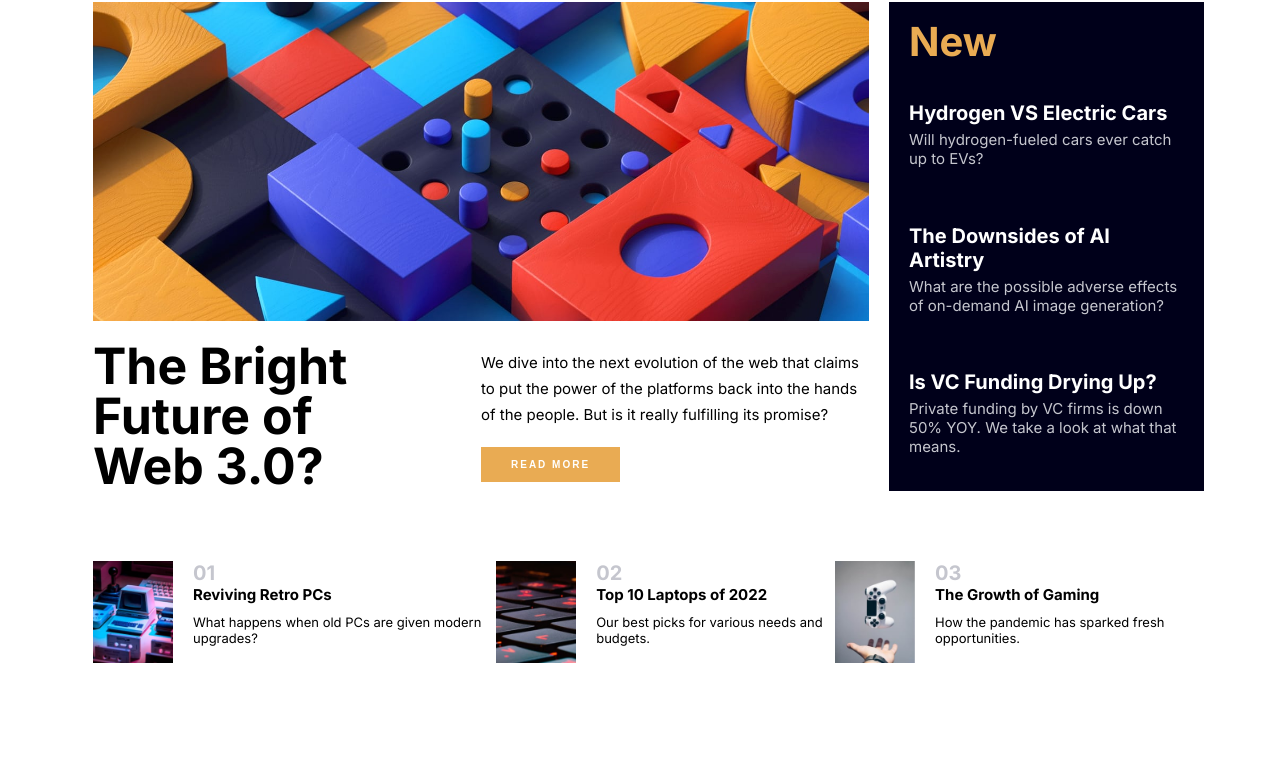
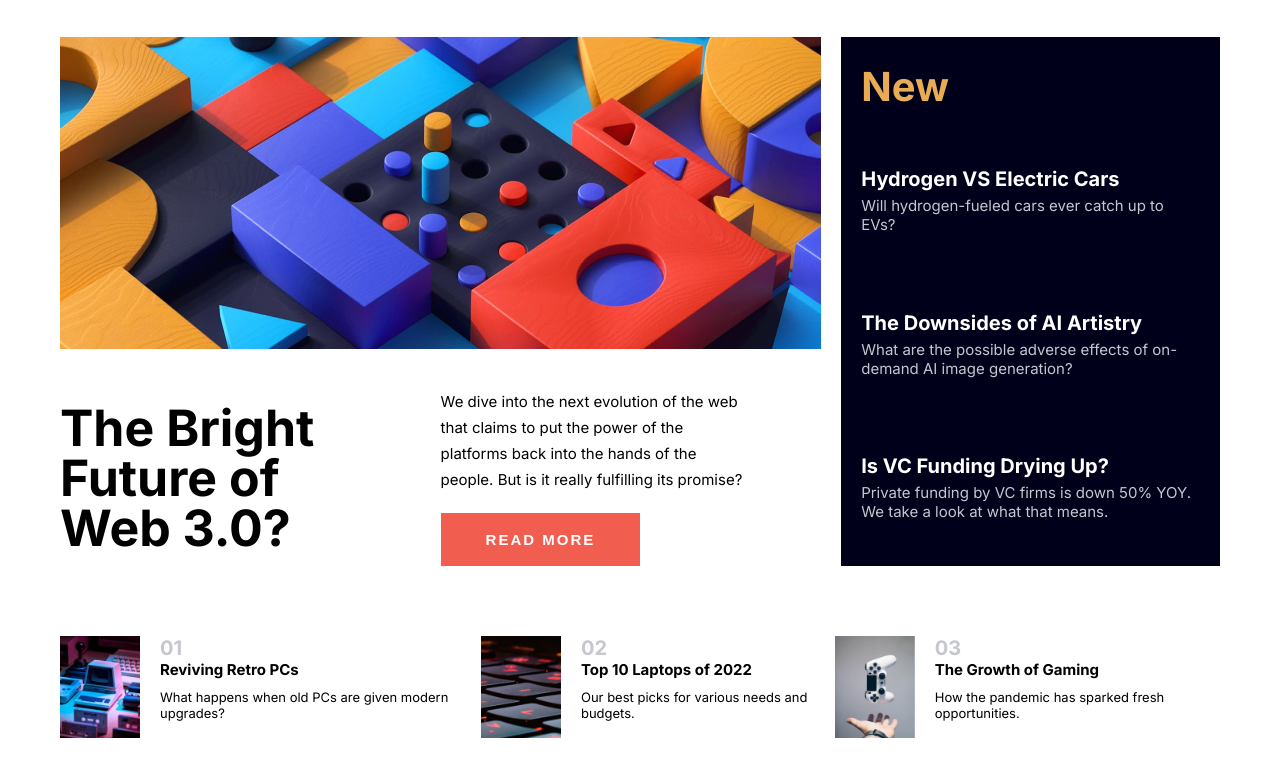
Before and after one commit to leecockcroft/front-end-mentor-challenge, a plain HTML site: page index.html in a window 1280 px wide. Shown: the part 100-860 px from the top of the page. Before the commit the page ends 800 px from the top, so only its background shows below. Drawn offline with Linux system fonts and the light colour scheme.

Commit message:
Update style.css

```diff
--- a/style.css
+++ b/style.css
@@ -142,23 +142,25 @@ padding-top:2rem;
 @media (min-width:900px){
 
 body{
-  display: flex;
+
 height: 100vh;
-justify-content: Center;
-align-items: center;
+
 
 }
   .wrapper{
-    max-width:1440px;
-    margin:auto;
-    display:grid;
-      grid-template-columns: 5% 30% 30% 25% 7.5%;
-    grid-template-rows: auto auto auto auto;
-    grid-template-areas:". nav nav nav ."
-                        ". header header side ."
-                        ". main main side ."
-                        ". bottom bottom bottom .";
-    grid-gap: 2rem;
+    max-width: 1160px;
+  margin: auto;
+  display: grid;
+  grid-template-areas:
+      " nav nav nav "
+      " header header side "
+      "main main side "
+      " bottom bottom bottom ";
+  grid-gap: 2rem;
+  /* max-width: 69.5rem; */
+  margin: auto;
+  padding-inline: 0;
+  padding-top: 5rem;
 
 
   }
@@ -208,33 +210,40 @@ width: 35%;
         width:100%;
   }
   main {
-    grid-area:main;
-    display:flex;
-    padding-top:0;
+    grid-area: main;
+  /* padding-top: 0; */
+  display: grid;
+  grid-template-columns: 1fr 1fr;
+
+  place-items: center;
+  }
+
+main h1 {
+  font-size: clamp(4.5rem, 4vw, 5rem);
+    line-height: 5rem;
+    width: 70%;
+}
+.right p {
+  padding: 0;
+width: 80%;
+
+margin-bottom: 2rem;
+}
+
+  aside{
+    grid-area:side;
   }
 
 
+  main h1 {
 
-  main button {
-    display:block;
-  }
-  aside{
-    grid-area:side;
-  }
-  main section{
-      width:50%;
-
-  }
-
-  main h1 {
-    width: 80%;
 
   }
 
   .right p {
     padding:0;
   }
-  section{
+  .bottom{
     grid-area:bottom;
 
   }
@@ -261,4 +270,9 @@ width: 35%;
     .bottom-text h3 {
       padding-top:0;
     }
+
+    .main-cta {
+      background:hsl(5, 85%, 63%);
+          font-size: 1.5rem;
+    }
 }
```
